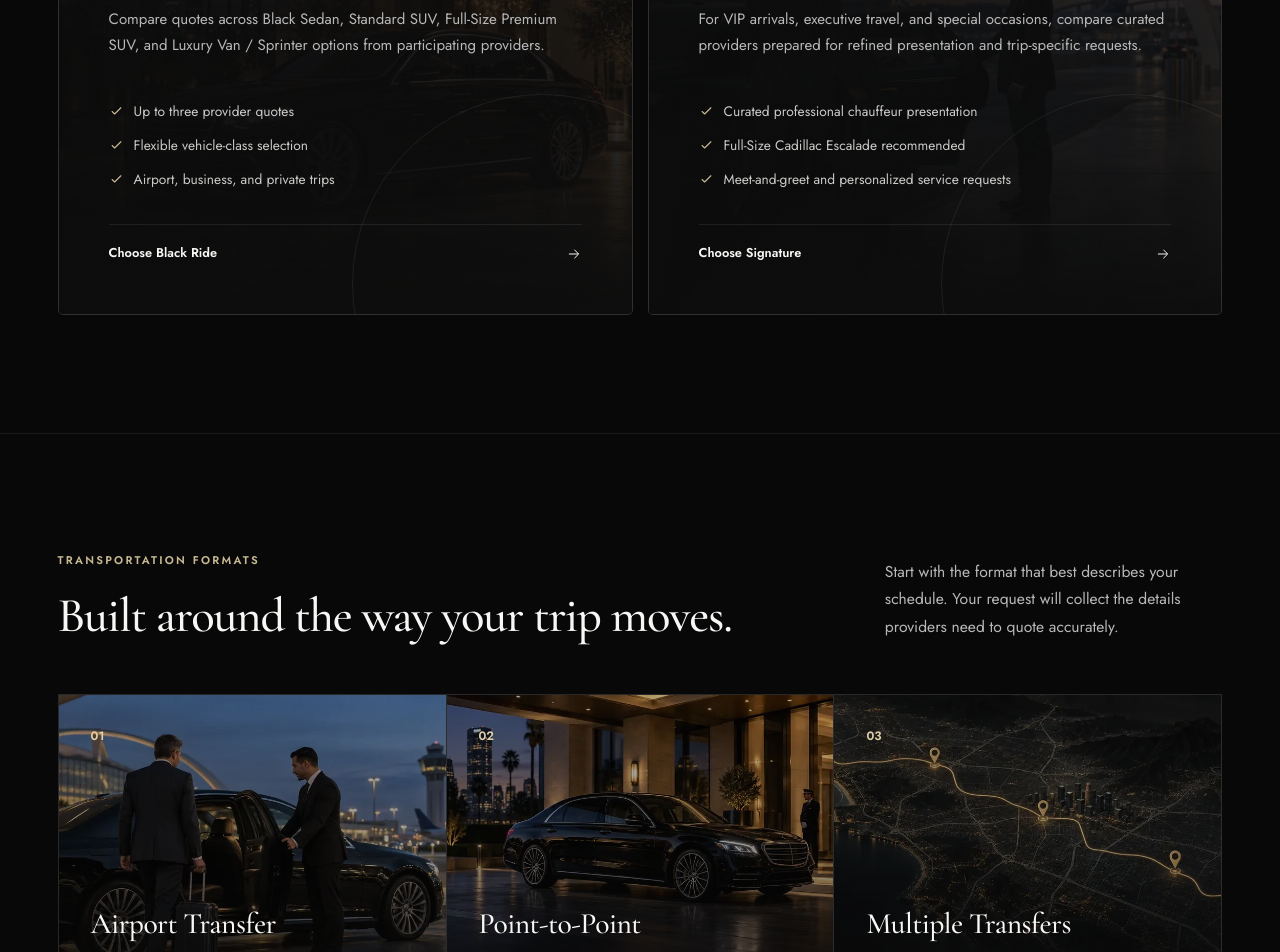
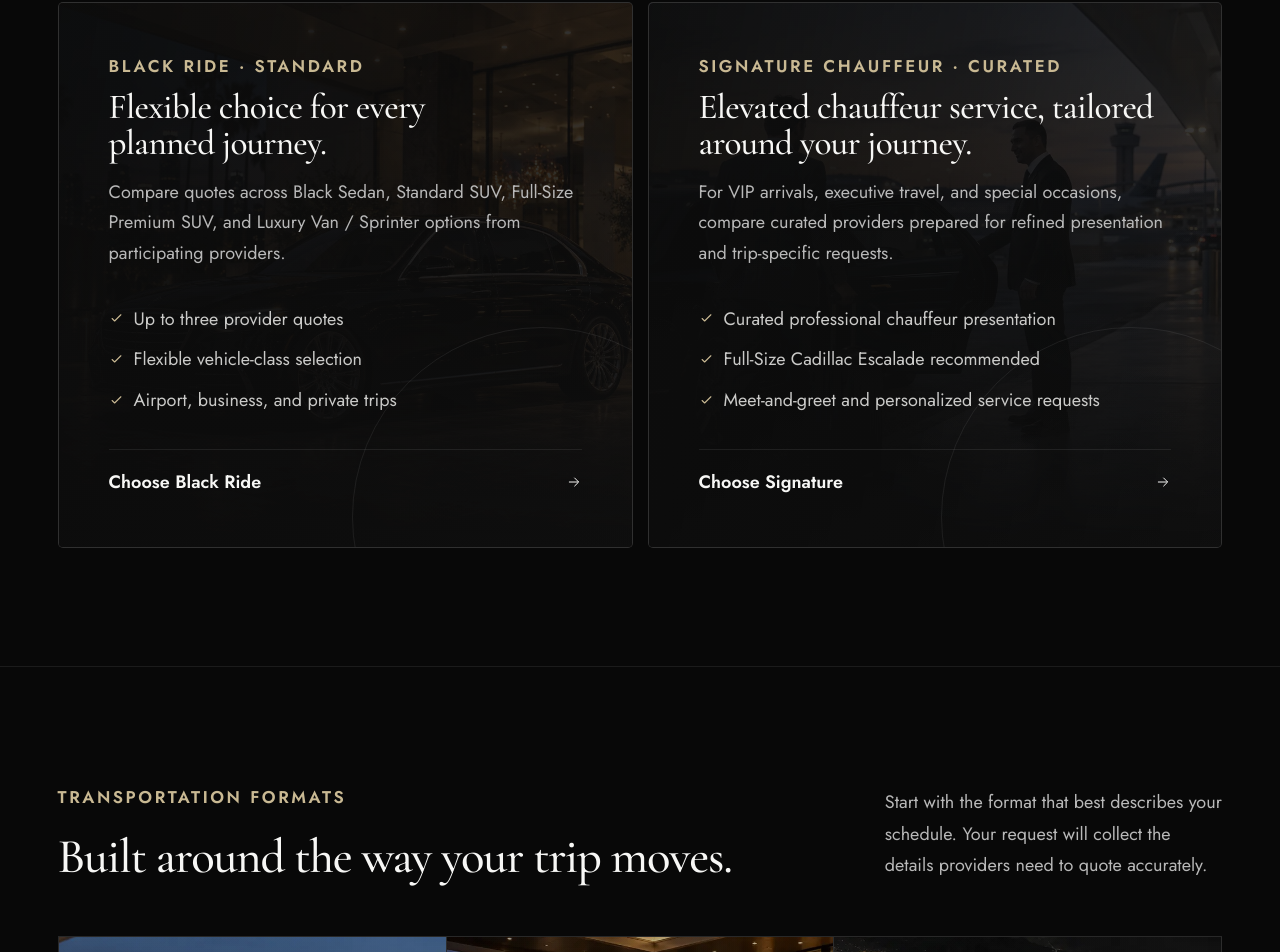
Before and after one commit to Jacob0693/regiarides, a Next.js app: page / in a window 1280 px wide. Shown: the part 1400-2352 px from the top of the page. Built offline with nearby package versions, Linux system fonts and the light colour scheme.

Commit message:
Set a consistent 17px minimum type scale

```diff
--- a/src/app/globals.css
+++ b/src/app/globals.css
@@ -134,3 +134,14 @@ footer{padding:70px max(clamp(24px,4.5vw,72px),calc((100vw - var(--max-width))/2
   .footer-main>div:first-child>p{font-size:.94rem}.footer-links a{font-size:.86rem}
   .footer-legal p{font-size:.75rem}.footer-legal small{font-size:.72rem}
 }
+
+
+/* Final type scale: 18px body copy, 17px minimum supporting type. */
+.desktop-nav,.header-cta,.hero-copy,.text-link,.compare-link,.process-line,.button,.panel-heading>p:last-child,.choice-copy strong,.choice-copy small,.panel-note,.section-intro>p,.vehicle-heading>p:last-child,.trust-copy>p,.level-card div>p:last-child,.level-card li,.trust-points span,.level-card>a,.service-card p,.service-footer,.audience-grid p,.step-card p,.vehicle-list p,.provider-content>p:not(.eyebrow),.provider-content li,.faq-heading>p:last-child,.faq-list details p,.footer-main>div:first-child>p,.footer-links a,.footer-pending{font-size:18px}
+.eyebrow,.process-line b,.choice-topline,.card-kicker,.service-number,.audience-grid article>span,.step-card>span,.provider-photo-label span,.provider-photo-label small,.footer-links strong,.footer-legal p,.footer-legal small{font-size:17px}
+.eyebrow,.choice-topline,.card-kicker{letter-spacing:.15em}.provider-photo-label small{letter-spacing:.16em}
+.service-card{min-height:440px}.audience-grid article{min-height:310px}.vehicle-card-copy{min-height:190px}.provider-content{max-width:820px}
+.faq-section{grid-template-columns:minmax(320px,.65fr) minmax(620px,1.35fr);gap:clamp(56px,7vw,110px)}.faq-list summary{font-size:20px}.faq-list details p{max-width:820px}
+.footer-main{grid-template-columns:minmax(360px,.85fr) minmax(760px,1.55fr);gap:clamp(60px,7vw,110px)}.footer-links{gap:clamp(34px,4vw,64px)}.footer-main>div:first-child>p{max-width:480px}.footer-legal p{max-width:1120px}
+@media(max-width:1100px){.faq-section{grid-template-columns:1fr}.footer-main{grid-template-columns:1fr}.footer-links{grid-template-columns:repeat(3,minmax(0,1fr))}}
+@media(max-width:760px){.desktop-nav,.header-cta,.hero-copy,.text-link,.compare-link,.process-line,.button,.panel-heading>p:last-child,.choice-copy strong,.choice-copy small,.panel-note,.section-intro>p,.vehicle-heading>p:last-child,.trust-copy>p,.level-card div>p:last-child,.level-card li,.trust-points span,.level-card>a,.service-card p,.service-footer,.audience-grid p,.step-card p,.vehicle-list p,.provider-content>p:not(.eyebrow),.provider-content li,.faq-heading>p:last-child,.faq-list details p,.footer-main>div:first-child>p,.footer-links a,.footer-pending,.footer-links strong,.footer-legal p,.footer-legal small{font-size:17px}.service-card{min-height:370px}.vehicle-card-copy{min-height:170px}.footer-links{grid-template-columns:1fr}}
```
